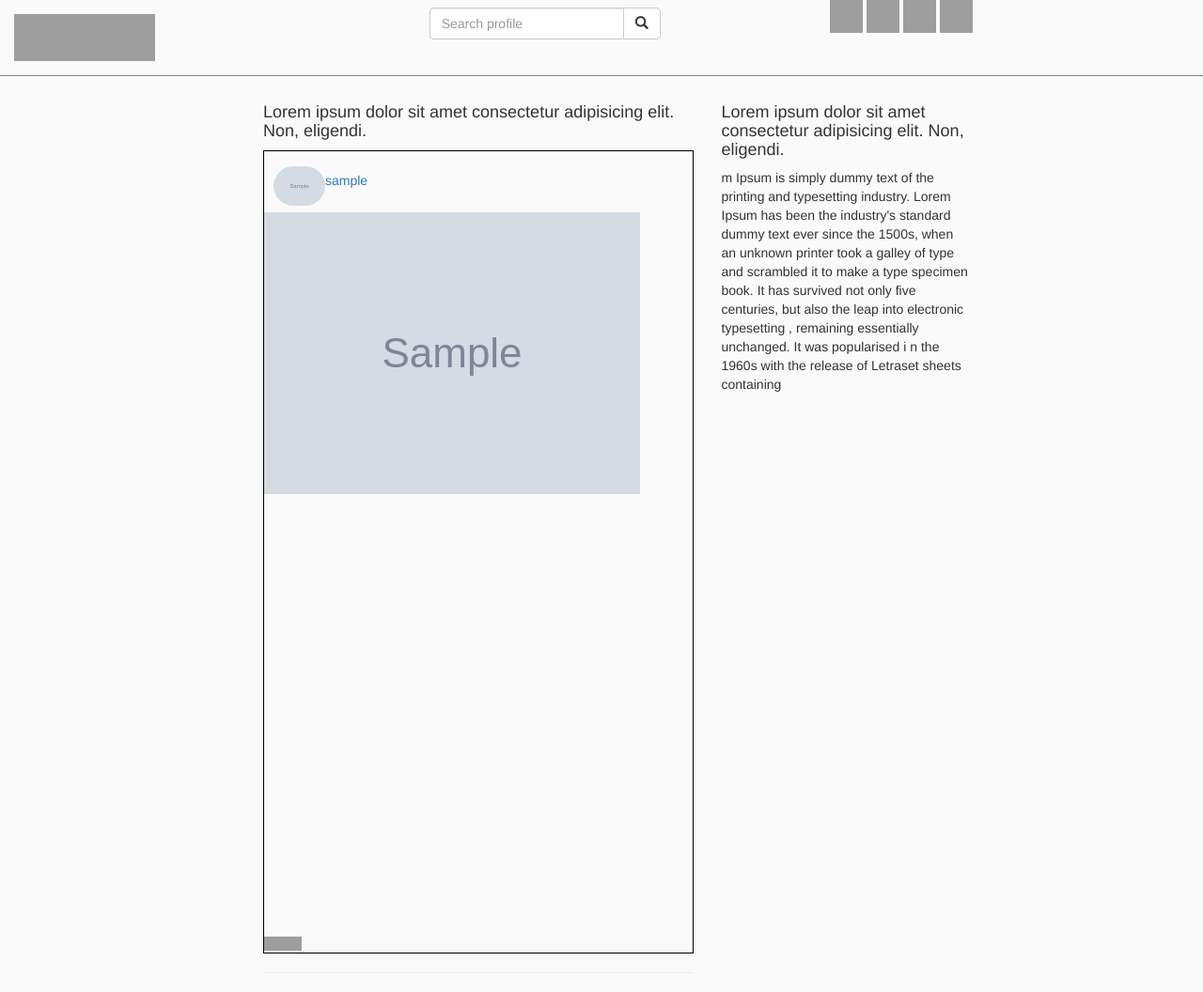
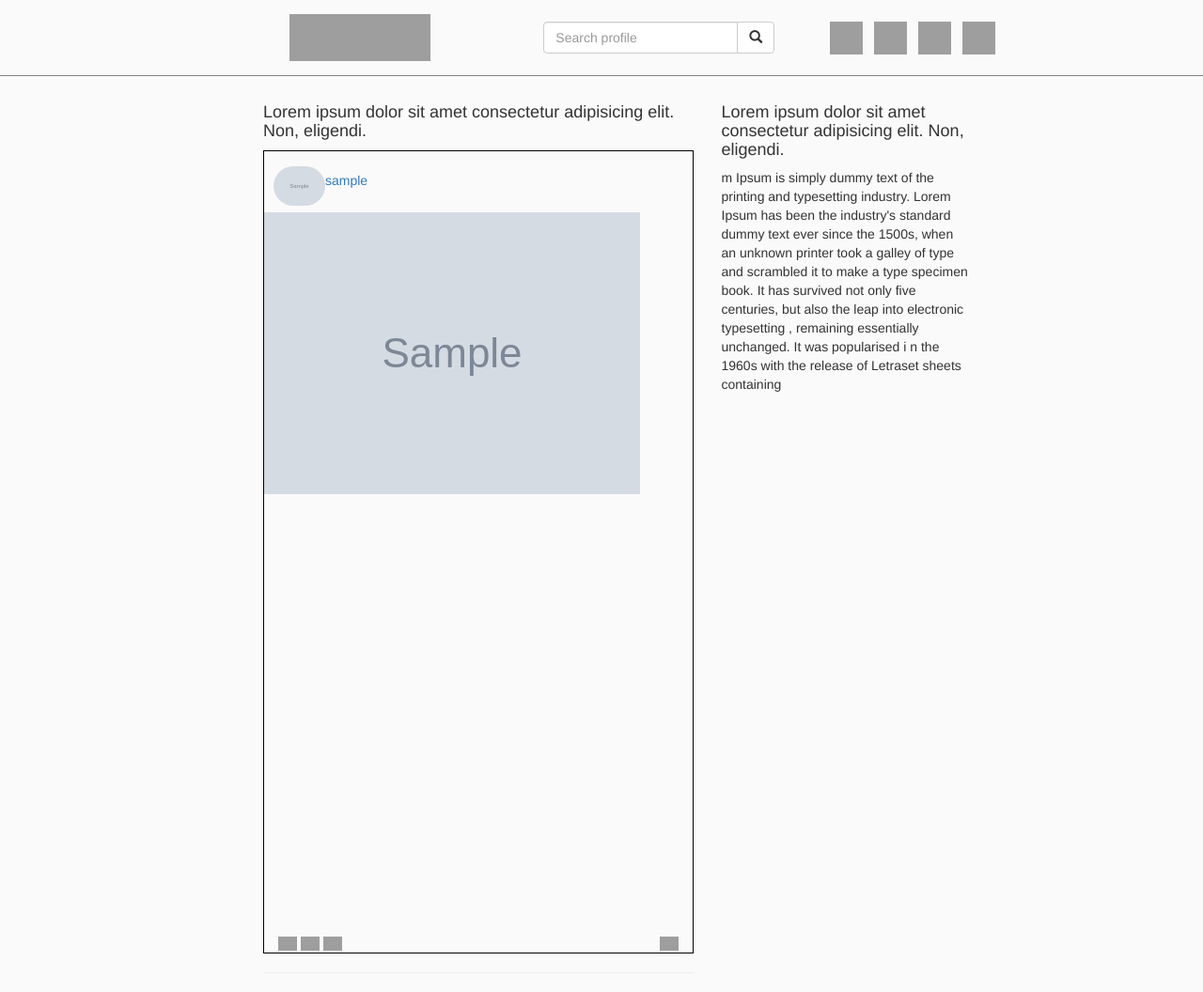
Before and after one commit to kennedybabu/instagram-clone, a Django app: page / in a window 1280 px wide. Shown: the whole page at 94% size. Run offline with Django 3.2, Linux system fonts and the light colour scheme; tables that the repository leaves empty hold one stand-in row (values such as "Sample post"); grey boxes marked "Sample" are stand-in pictures; some libraries are stand-ins or nearby versions; grey boxes are pictures that could not be loaded.

Commit message:
style: add icons to the post object

```diff
--- a/app/templates/home.html
+++ b/app/templates/home.html
@@ -26,8 +26,18 @@
                         <img src="{{ image.image_content.url }}" alt="photo">
                     </div>
                     <div class="icons-container">
-                        <a href=""><img src="https://res.cloudinary.com/dblrvhi8r/image/upload/v1638684050/icons8-heart-64_mjxryt.png" alt="like button"></a>
-                        <a href=""><img src="https://res.cloudinary.com/dblrvhi8r/image/upload/v1638684050/comment_yn5kq0.svg" alt="comment button"></a>
+                       <div class="container">
+                           <div class="row">
+                            <div class="left-icon-container col-md-6">
+                                <a href=""><img src="https://res.cloudinary.com/dblrvhi8r/image/upload/v1638684050/icons8-heart-64_mjxryt.png" alt="like button"></a>
+                                <a href=""><img src="https://res.cloudinary.com/dblrvhi8r/image/upload/v1638689281/comment_1_dziida.png" alt="comment button"></a>
+                                <a href=""><img src="https://res.cloudinary.com/dblrvhi8r/image/upload/v1638689553/paper-plane_yoshac.png" alt="paper plane"></a>
+                               </div>
+                               <div class="right-icon-container col-md-6">
+                                <a href=""><img src="https://res.cloudinary.com/dblrvhi8r/image/upload/v1638689554/bookmark_hfcjj2.png" alt="bookmark icon"></a>
+                               </div>
+                           </div>
+                       </div>
                     </div>
 
                 </div>
--- a/app/templates/navbar.html
+++ b/app/templates/navbar.html
@@ -13,7 +13,7 @@
     </div>
   </div>
 
-  <div class="col-sm-4 col-md-4 ">
+  <div class="col-sm-4 col-md-3 ">
 
     <form class="navbar-form" role="search" action="{% url 'search_results' %}">
 
--- a/static/css/baseapp.css
+++ b/static/css/baseapp.css
@@ -28,6 +28,18 @@ body {
 .icons-tray img {
     width: 35px;
     height: 35px;
+    margin-right: 8px;
+}
+
+body > nav > div.container-fluid.col-md-4 {
+    display: flex;
+    justify-content: flex-end;
+}
+
+
+body > nav {
+    display: flex;
+    align-items: center;
 }
 
 body > nav > div.container-fluid.col-md-4 > div > a > img {
@@ -85,6 +97,11 @@ img {
     max-width: 20px;
 }
 
+body > div > div > div > div.content.col-md-5 > div:nth-child(3) > div > div > div > div.right-icon-container.col-md-6 {
+    display: flex;
+    justify-content: flex-end;
+}
+
 /* .sidebar-item {
 	position: absolute;
 	top: 0;
```
